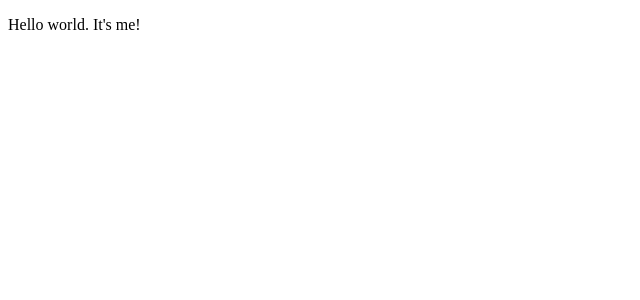
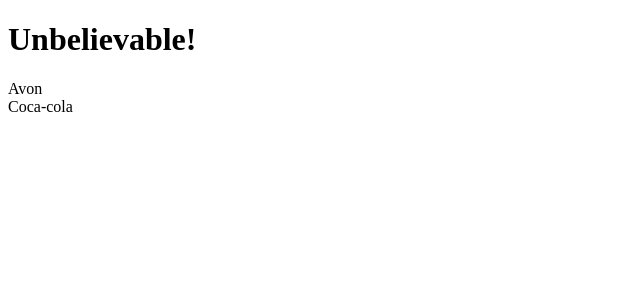
Before and after one commit to mspolermo/sultan-web-app, a React (Create React App) app: page / in a window 1280 px wide. Shown: the top 300 px of the page, without its empty margins (0-640 px from the left). Built offline with nearby package versions, Linux system fonts and the light colour scheme.

Commit message:
JSON was added

```diff
--- a/src/App.tsx
+++ b/src/App.tsx
@@ -1,10 +1,31 @@
 import React from 'react';
+import goods from './goods/goods.json'
+
+interface goods {
+  id: number,
+  image: string,
+  title: string,
+  sizeType: string,
+  size: number,
+  barcode: number,
+  producer: string,
+  brand: string,
+  desription: string,
+  price: number
+}
+
+
 
 
 function App() {
   return (
     <div>
-      <p>Hello world. It's me! </p>
+      <h1>Unbelievable!</h1>
+      {goods.map( good => {
+        return (
+          <div>{good.producer}</div>
+        )
+      })}
     </div>
   );
 }
--- /dev/null
+++ b/src/goods/goods.json
@@ -0,0 +1,26 @@
+[
+    {
+        "id": 1,
+        "image": "/imges/soap.jpg",
+        "title": "Мыло",
+        "sizeType": "weight",
+        "size": 100,
+        "barcode": 111111,
+        "producer": "Avon",
+        "brand": "new-brand",
+        "desription": "Хорошее мыло",
+        "price": 100
+    },
+    {
+        "id": 2,
+        "image": "/imges/cola.jpg",
+        "title": "Кока-кола",
+        "sizeType": "volume",
+        "size": 100,
+        "barcode": 111111,
+        "producer": "Coca-cola",
+        "brand": "lite",
+        "desription": "Кока-кола лайт",
+        "price": 70
+    }
+]
```
Also changed, not shown: 8 other files (tests, documents, lock files or other folders).
